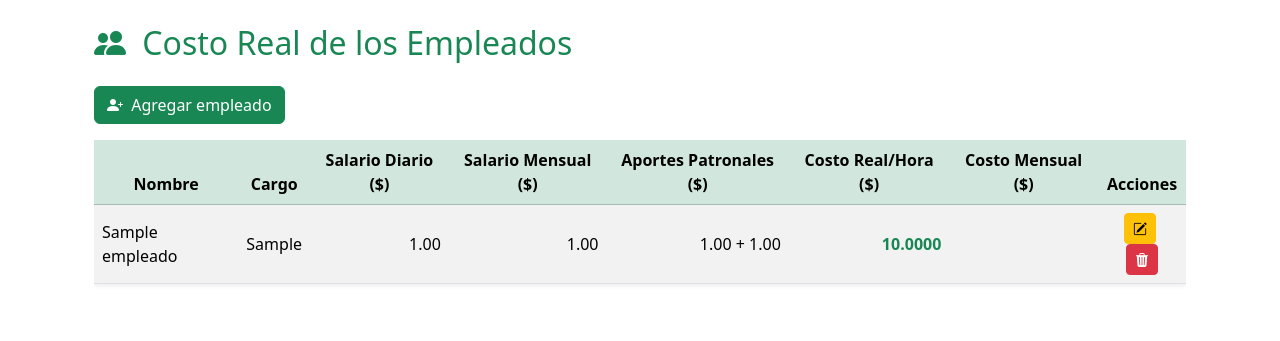
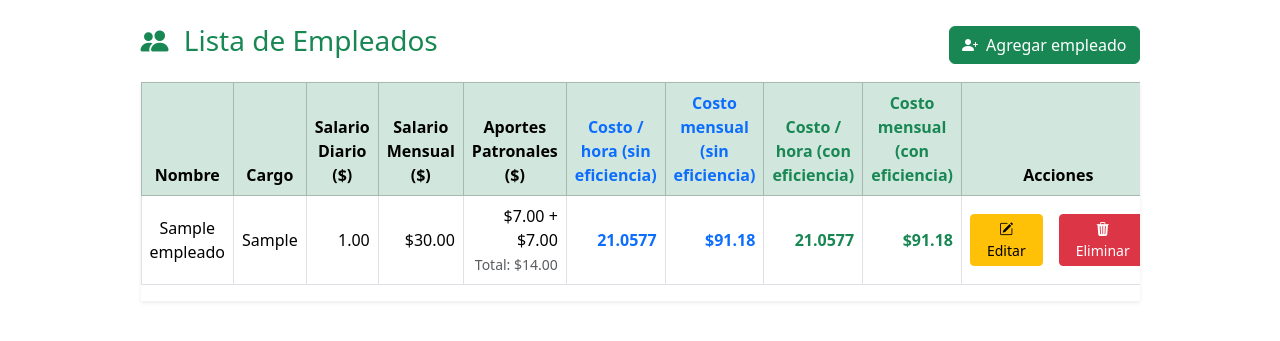
Before and after one commit to mendozamonic/SISTEMA-CONTABLE-KNIGHT-SOLUTIONS-, a Django app: page /empleados/ in a window 1280 px wide. Shown: the part 92-433 px from the top of the page. Run offline with Django 5.2, Linux system fonts and the light colour scheme; tables that the repository leaves empty hold one stand-in row (values such as "Sample post"); some libraries are stand-ins or nearby versions.

Commit message:
empleados listo
falta integrar ucp - ya hecho por monica
falta crear costo proyecto

```diff
--- a/empleados/templates/formE.html
+++ b/empleados/templates/formE.html
@@ -148,8 +148,10 @@ document.addEventListener("DOMContentLoaded", () => {
     const costo_hora_sin = (salario_diario * factor_sin_ef) / horas_dia;
     const costo_hora_con = (salario_diario * factor_con_ef) / horas_dia;
 
-    const costo_mensual_sin = costo_hora_sin * horas_dia * dias_lab * 4.33;
-    const costo_mensual_con = costo_hora_con * horas_dia * dias_lab * 4.33;
+    const DIAS_MES = dias_lab * 4.33; // promedio 4.33 semanas
+    const costo_mensual_sin = costo_hora_sin * horas_dia * DIAS_MES;
+    const costo_mensual_con = costo_hora_con * horas_dia * DIAS_MES;
+
 
     // Mostrar resultados generales
     document.getElementById("salario_mensual").value = (salario_diario * 30).toFixed(2);
--- a/empleados/templates/listaEmpleados.html
+++ b/empleados/templates/listaEmpleados.html
@@ -2,11 +2,15 @@
 {% block title %}Lista de Empleados{% endblock %}
 
 {% block content %}
-<div class="container mt-4">
-  <h2 class="mb-4 text-success">
-    <i class="bi bi-people-fill me-2"></i> Costo Real de los Empleados
-  </h2>
+<div class="container mt-4 col-md-11">
+  <div class="d-flex justify-content-between align-items-center mb-3">
+    <h3 class="text-success"><i class="bi bi-people-fill me-2"></i> Lista de Empleados</h3>
+    <a href="{% url 'crear_empleado' %}" class="btn btn-success">
+      <i class="bi bi-person-plus-fill me-1"></i> Agregar empleado
+    </a>
+  </div>
 
+  <!-- Mensajes -->
   {% if messages %}
     {% for message in messages %}
       <div class="alert alert-{{ message.tags }} alert-dismissible fade show" role="alert">
@@ -16,46 +20,141 @@
     {% endfor %}
   {% endif %}
 
-  <div class="mb-3">
-    <a href="{% url 'crear_empleado' %}" class="btn btn-success">
-      <i class="bi bi-person-plus-fill me-1"></i> Agregar empleado
-    </a>
-  </div>
-
-  <div class="table-responsive">
-    <table class="table table-striped table-hover align-middle shadow-sm">
-      <thead class="table-success text-center">
+  <div class="table-responsive shadow-sm">
+    <table id="tablaEmpleados" class="table table-bordered table-hover align-middle text-center">
+      <thead class="table-success">
         <tr>
           <th>Nombre</th>
           <th>Cargo</th>
           <th>Salario Diario ($)</th>
           <th>Salario Mensual ($)</th>
           <th>Aportes Patronales ($)</th>
-          <th>Costo Real/Hora ($)</th>
-          <th>Costo Mensual ($)</th>
+          <th class="text-primary">Costo / hora (sin eficiencia)</th>
+          <th class="text-primary">Costo mensual (sin eficiencia)</th>
+          <th class="text-success">Costo / hora (con eficiencia)</th>
+          <th class="text-success">Costo mensual (con eficiencia)</th>
           <th>Acciones</th>
         </tr>
       </thead>
       <tbody>
         {% for e in empleados %}
-        <tr>
+        <tr
+          data-salario-diario="{{ e.salario_diario }}"
+          data-dias-lab="{{ e.dias_laborados_semana|default_if_none:5 }}"
+          data-horas-dia="{{ e.horas_laboradas_diarias|default_if_none:8 }}"
+          data-recargo-vac="{{ e.recargo_vacaciones|default_if_none:0.30 }}"
+          data-dias-vac="{{ e.dias_vacaciones_anual|default_if_none:15 }}"
+          data-dias-agui="{{ e.dias_aguinaldo_anual|default_if_none:15 }}"
+          data-eficiencia="{{ e.eficiencia|default_if_none:0.85 }}"
+        >
           <td>{{ e.nombre }}</td>
           <td>{{ e.cargo }}</td>
           <td class="text-end">{{ e.salario_diario|floatformat:2 }}</td>
-          <td class="text-end">{{ e.salario_bruto_mensual_calculado|default:"-"|floatformat:2 }}</td>
-          <td class="text-end">{{ e.aporte_patronal_isss_mensual|default_if_none:"0.00"|floatformat:2 }} + {{ e.aporte_patronal_afp_mensual|default_if_none:"0.00"|floatformat:2 }}</td>
-          <td class="text-end fw-bold text-success">{{ e.costo_real_hora_ajustado|default_if_none:"0.0000"|floatformat:4 }}</td>
-          <td class="text-end">{{ e.costo_real_hora_ajustado|floatformat:4|add:"*8*5*4.33"|floatformat:2 }}</td>
-          <td class="text-center">
-            <a href="{% url 'editar_empleado' e.id %}" class="btn btn-warning btn-sm me-1"><i class="bi bi-pencil-square"></i></a>
-            <a href="{% url 'eliminar_empleado' e.id %}" class="btn btn-danger btn-sm"><i class="bi bi-trash3-fill"></i></a>
+          <td class="text-end salario-mes">—</td>
+          <td class="text-end aportes-patronales">—</td>
+
+          <!-- Costo real sin eficiencia -->
+          <td class="text-primary fw-semibold text-end hora-sin">—</td>
+          <td class="text-primary fw-semibold text-end mes-sin">—</td>
+
+          <!-- Costo real con eficiencia -->
+          <td class="text-success fw-semibold text-end hora-con">—</td>
+          <td class="text-success fw-semibold text-end mes-con">—</td>
+
+          <!-- Acciones -->
+          <td>
+            <div class="d-flex justify-content-center gap-3">
+              <a href="{% url 'editar_empleado' e.id %}"
+                 class="btn btn-warning btn-sm px-3 py-1"
+                 title="Editar">
+                <i class="bi bi-pencil-square"></i> Editar
+              </a>
+              <form method="post" action="{% url 'eliminar_empleado' e.id %}" class="d-inline">
+                {% csrf_token %}
+                <button type="submit"
+                        class="btn btn-danger btn-sm px-3 py-1"
+                        title="Eliminar"
+                        onclick="return confirm('¿Seguro que deseas eliminar este empleado?')">
+                  <i class="bi bi-trash3-fill"></i> Eliminar
+                </button>
+              </form>
+            </div>
           </td>
         </tr>
         {% empty %}
-        <tr><td colspan="8" class="text-center text-muted py-3">No hay empleados registrados.</td></tr>
+        <tr>
+          <td colspan="10" class="text-center text-muted py-3">No hay empleados registrados.</td>
+        </tr>
         {% endfor %}
       </tbody>
     </table>
   </div>
 </div>
+
+<script>
+document.addEventListener("DOMContentLoaded", () => {
+  // MISMOS PARÁMETROS QUE EL FORMULARIO
+  const PARAMS = {
+    patronal_isss: {{ parametros.patronal_seguro_social|floatformat:4 }},
+    patronal_afp: {{ parametros.patronal_afp|floatformat:4 }},
+  };
+
+  const filas = document.querySelectorAll("#tablaEmpleados tbody tr[data-salario-diario]");
+
+  filas.forEach(fila => {
+    // Leer datos del empleado (exactamente como el form)
+    const salario_diario = parseFloat(fila.dataset.salarioDiario) || 0;
+    const dias_lab = parseFloat(fila.dataset.diasLab) || 5;
+    const horas_dia = parseFloat(fila.dataset.horasDia) || 8;
+    const recargo_vac = parseFloat(fila.dataset.recargoVac) || 0.30;
+    const dias_vac = parseFloat(fila.dataset.diasVac) || 15;
+    const dias_agui = parseFloat(fila.dataset.diasAgui) || 15;
+    const eficiencia = parseFloat(fila.dataset.eficiencia) || 0.85;
+
+    // ============================================
+    // CÁLCULO IDÉNTICO AL FORMULARIO
+    // ============================================
+    const salario_base_semana = salario_diario * dias_lab;
+    const septimo_dia = salario_diario * (7 - dias_lab);
+    const vacaciones_sem = (salario_diario * dias_vac * (1 + recargo_vac)) / 52;
+    const aguinaldo_sem = (salario_diario * dias_agui) / 52;
+    const isss_patronal = (salario_base_semana + septimo_dia) * PARAMS.patronal_isss;
+    const afp_patronal = (salario_base_semana + septimo_dia) * PARAMS.patronal_afp;
+
+    const costo_real_semana = salario_base_semana + septimo_dia + vacaciones_sem + aguinaldo_sem + isss_patronal + afp_patronal;
+
+    const factor_sin_ef = salario_base_semana > 0 ? costo_real_semana / salario_base_semana : 0;
+    const factor_con_ef = eficiencia > 0 ? factor_sin_ef / eficiencia : factor_sin_ef;
+
+    const costo_hora_sin = (salario_diario * factor_sin_ef) / horas_dia;
+    const costo_hora_con = (salario_diario * factor_con_ef) / horas_dia;
+
+    const DIAS_MES = dias_lab * 4.33;
+    const costo_mensual_sin = costo_hora_sin * horas_dia * DIAS_MES;
+    const costo_mensual_con = costo_hora_con * horas_dia * DIAS_MES;
+
+    // ============================================
+    // MOSTRAR RESULTADOS
+    // ============================================
+
+    // Salario mensual (igual que form: salario_diario × 30)
+    fila.querySelector(".salario-mes").textContent = "$" + (salario_diario * 30).toFixed(2);
+
+    // Aportes patronales semanales
+    const aportes_total = isss_patronal + afp_patronal;
+    fila.querySelector(".aportes-patronales").innerHTML =
+      `$${isss_patronal.toFixed(2)} + $${afp_patronal.toFixed(2)}<br>` +
+      `<small class="text-muted">Total: $${aportes_total.toFixed(2)}</small>`;
+
+    // Costos por hora
+    fila.querySelector(".hora-sin").textContent = costo_hora_sin.toFixed(4);
+    fila.querySelector(".hora-con").textContent = costo_hora_con.toFixed(4);
+
+    // Costos mensuales
+    fila.querySelector(".mes-sin").textContent = "$" + costo_mensual_sin.toFixed(2);
+    fila.querySelector(".mes-con").textContent = "$" + costo_mensual_con.toFixed(2);
+  });
+});
+</script>
+
 {% endblock %}
--- a/empleados/views.py
+++ b/empleados/views.py
@@ -9,6 +9,12 @@ from libromayor.models import ParametrosGlobales
 def lista_empleados_view(request):
     empleados = Empleado.objects.all()
 
+    # Obtener parámetros globales (necesarios para el JavaScript)
+    parametros = ParametrosGlobales.objects.first()
+    if not parametros:
+        messages.warning(request, "⚠️ Debes configurar primero los Parámetros Globales del sistema.")
+        return redirect('parametros_globales')
+
     # Calcular promedio de costo real por hora
     promedio_costo = empleados.aggregate(
         promedio=Avg('costo_real_hora_ajustado')
@@ -18,7 +24,8 @@ def lista_empleados_view(request):
 
     return render(request, 'listaEmpleados.html', {
         'empleados': empleados,
-        'promedio_costo': promedio_costo
+        'promedio_costo': promedio_costo,
+        'parametros': parametros,  # ← AGREGADO
     })
 
 
@@ -30,7 +37,7 @@ def crear_empleado_view(request):
     parametros = ParametrosGlobales.objects.first()
     if not parametros:
         messages.warning(request, "⚠️ Debes configurar primero los Parámetros Globales del sistema.")
-        return redirect('parametros_globales')  # 🔁 redirige al formulario global
+        return redirect('parametros_globales')
 
     if request.method == 'POST' and form.is_valid():
         empleado = form.save()
```
Also changed, not shown: empleados/models.py (+70 -63 lines), costos/migrations/0001_initial.py, empleados/migrations/0001_initial.py, libromayor/migrations/0001_initial.py.
